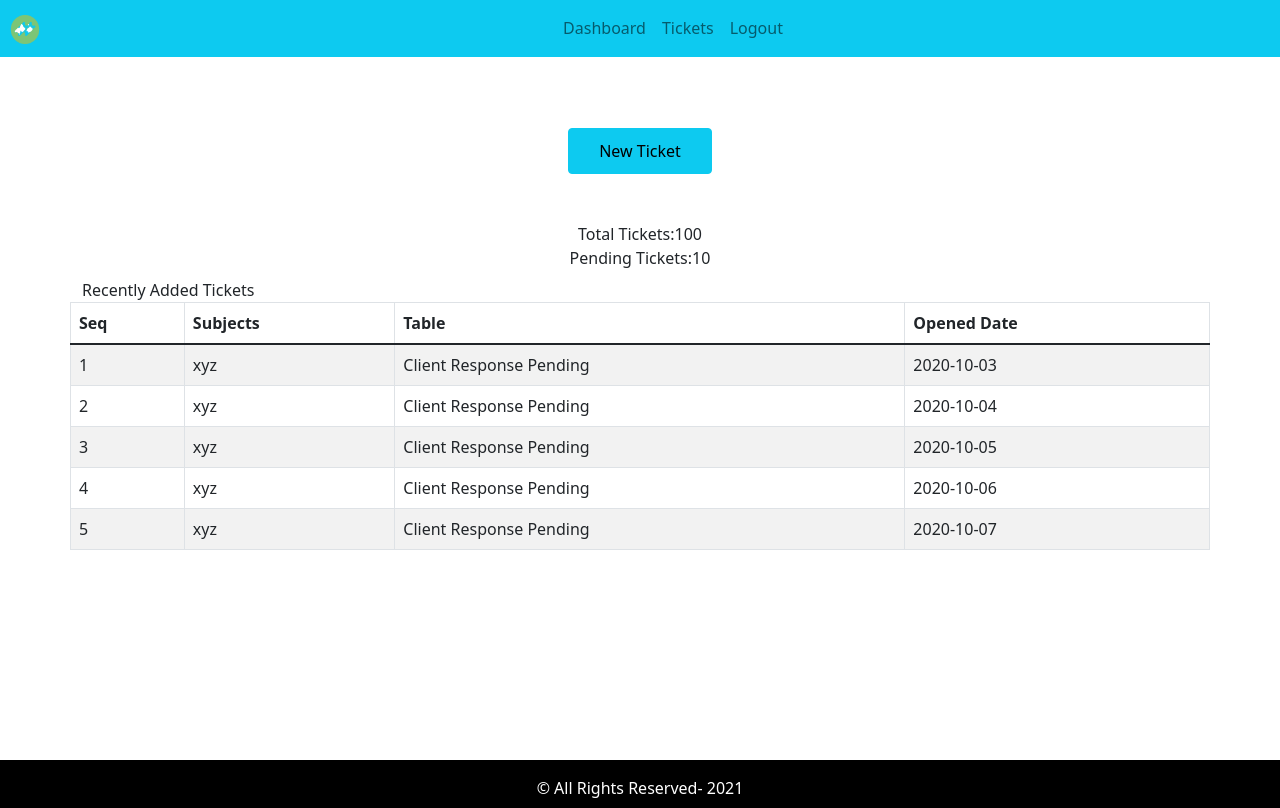
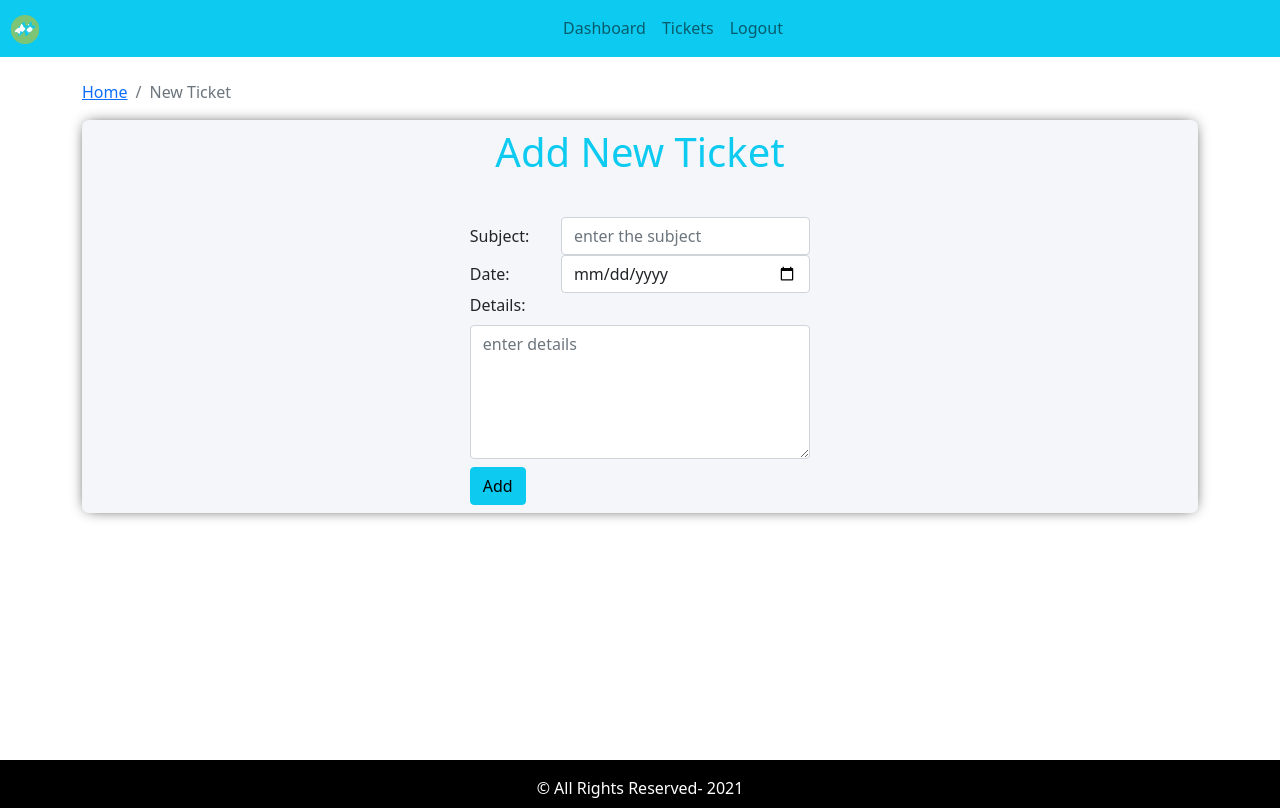
Before and after one commit to Pirate30/crm-client, a React (Create React App) app: page / in a window 1280 px wide. Built offline with nearby package versions, Linux system fonts and the light colour scheme.

Commit message:
addnew ticket page, add new ticket form && worked on breadcrumb

```diff
--- a/package.json
+++ b/package.json
@@ -12,6 +12,7 @@
     "react-bootstrap": "^2.0.0-rc.0",
     "react-dom": "^17.0.2",
     "react-scripts": "4.0.3",
+    "reactstrap": "^8.10.0",
     "web-vitals": "^1.1.2"
   },
   "scripts": {
--- a/src/App.css
+++ b/src/App.css
@@ -20,3 +20,6 @@ footer {
   padding: 1rem;
   color: white;
 }
+a {
+  text-decoration: none;
+}
--- a/src/App.js
+++ b/src/App.js
@@ -1,5 +1,6 @@
 import "./App.css";
 import DefaultLayout from "./layout/DefaultLayout";
+import NewTicket from "./page/add-new-ticket/NewTicket";
 import Dashboard from "./page/dashboard/Dashboard";
 import Entry from "./page/entry/Entry";
 
@@ -8,7 +9,8 @@ function App() {
     <div className="App">
       {/* <Entry /> */}
       <DefaultLayout>
-        <Dashboard />
+        {/* <Dashboard /> */}
+        <NewTicket />
       </DefaultLayout>
     </div>
   );
--- /dev/null
+++ b/src/components/add-ticket-form/AddTicketForm.jsx
@@ -0,0 +1,65 @@
+import React from "react";
+import { Form, Button, Row, Col } from "react-bootstrap";
+import { Jumbotron } from "reactstrap";
+
+export default function AddTicketForm({
+  handleSubmit,
+  setSubject,
+  setDetails,
+  setIssueDate,
+}) {
+  return (
+    <Jumbotron>
+      <h1 className="text-info text-center">Add New Ticket</h1>
+      <hr />
+      <Form onSubmit={handleSubmit}>
+        <Form.Group as={Row}>
+          <Form.Label column sm={3}>
+            Subject:
+          </Form.Label>
+          <Col sm={9}>
+            <Form.Control
+              type="text"
+              name="subject"
+              onChange={(e) => setSubject(e.target.value)}
+              placeholder="enter the subject"
+              required
+            />
+          </Col>
+        </Form.Group>
+        <Form.Group as={Row}>
+          <Form.Label column sm={3}>
+            Date:
+          </Form.Label>
+          <Col sm={9}>
+            <Form.Control
+              type="date"
+              name="issuedDate"
+              onChange={(e) => setIssueDate(e.target.value)}
+              placeholder="enter date"
+              required
+            />
+          </Col>
+        </Form.Group>
+        <Form.Group as={Row}>
+          <Form.Label>Details:</Form.Label>
+          <Col>
+            <Form.Control
+              as="textarea"
+              name="details"
+              rows="5"
+              onChange={(e) => setDetails(e.target.value)}
+              placeholder="enter details"
+              required
+            />
+          </Col>
+        </Form.Group>
+        <Col sm={9}>
+          <Button variant="info" className="d-block mt-2" block type="submit">
+            Add
+          </Button>
+        </Col>
+      </Form>
+    </Jumbotron>
+  );
+}
--- /dev/null
+++ b/src/components/breadcrumb/BreadCrumb.jsx
@@ -0,0 +1,11 @@
+import React from "react";
+import { Breadcrumb } from "react-bootstrap";
+
+export default function BreadCrumb({ page }) {
+  return (
+    <Breadcrumb>
+      <Breadcrumb.Item href="#">Home</Breadcrumb.Item>
+      <Breadcrumb.Item active>{page}</Breadcrumb.Item>
+    </Breadcrumb>
+  );
+}
--- /dev/null
+++ b/src/page/add-new-ticket/NewTicket.jsx
@@ -0,0 +1,36 @@
+import React, { useState } from "react";
+import { Col, Container, Row } from "react-bootstrap";
+import AddTicketForm from "../../components/add-ticket-form/AddTicketForm";
+import BreadCrumb from "../../components/breadcrumb/BreadCrumb";
+
+export default function NewTicket() {
+  const [subject, setSubject] = useState("");
+  const [issueDate, setIssueDate] = useState(null);
+  const [details, setDetails] = useState("");
+
+  const handleSubmit = (e) => {
+    e.preventDefault();
+    // something
+    console.log(subject, issueDate, details);
+  };
+
+  return (
+    <Container>
+      <Row>
+        <Col>
+          <BreadCrumb page="New Ticket" />
+        </Col>
+      </Row>
+      <Row>
+        <Col>
+          <AddTicketForm
+            handleSubmit={handleSubmit}
+            setSubject={setSubject}
+            setDetails={setDetails}
+            setIssueDate={setIssueDate}
+          />
+        </Col>
+      </Row>
+    </Container>
+  );
+}
--- a/src/page/dashboard/Dashboard.jsx
+++ b/src/page/dashboard/Dashboard.jsx
@@ -1,11 +1,17 @@
 import React from "react";
 import { Col, Container, Row, Button } from "react-bootstrap";
+import BreadCrumb from "../../components/breadcrumb/BreadCrumb";
 import TicketTable from "../../components/ticket-table/TicketTable";
 import data from "../../data.json";
 
 export default function Dashboard() {
   return (
     <Container>
+      <Row>
+        <Col>
+          <BreadCrumb page="Dashboard" />
+        </Col>
+      </Row>
       <Row>
         <Col className="text-center mt-5    ">
           <Button
```
Also changed, not shown: 1 other file (tests, documents, lock files or other folders).
